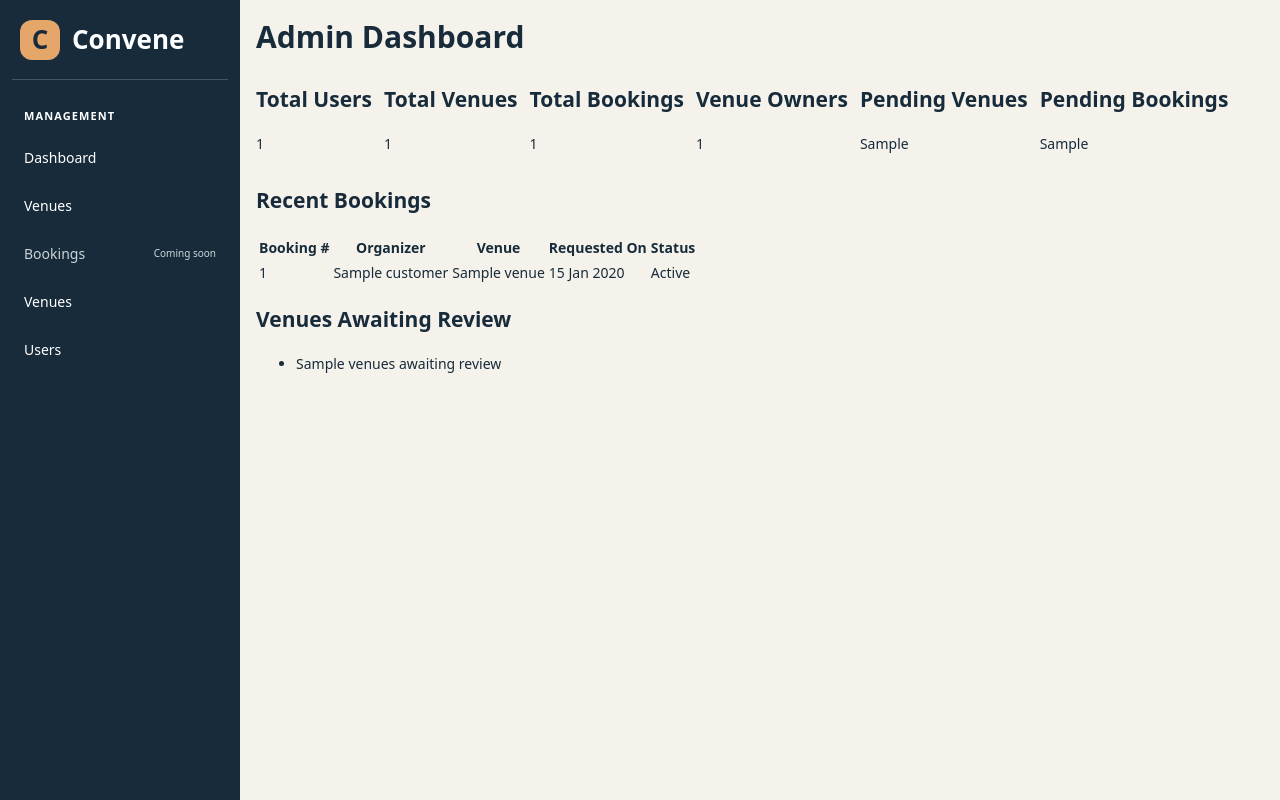
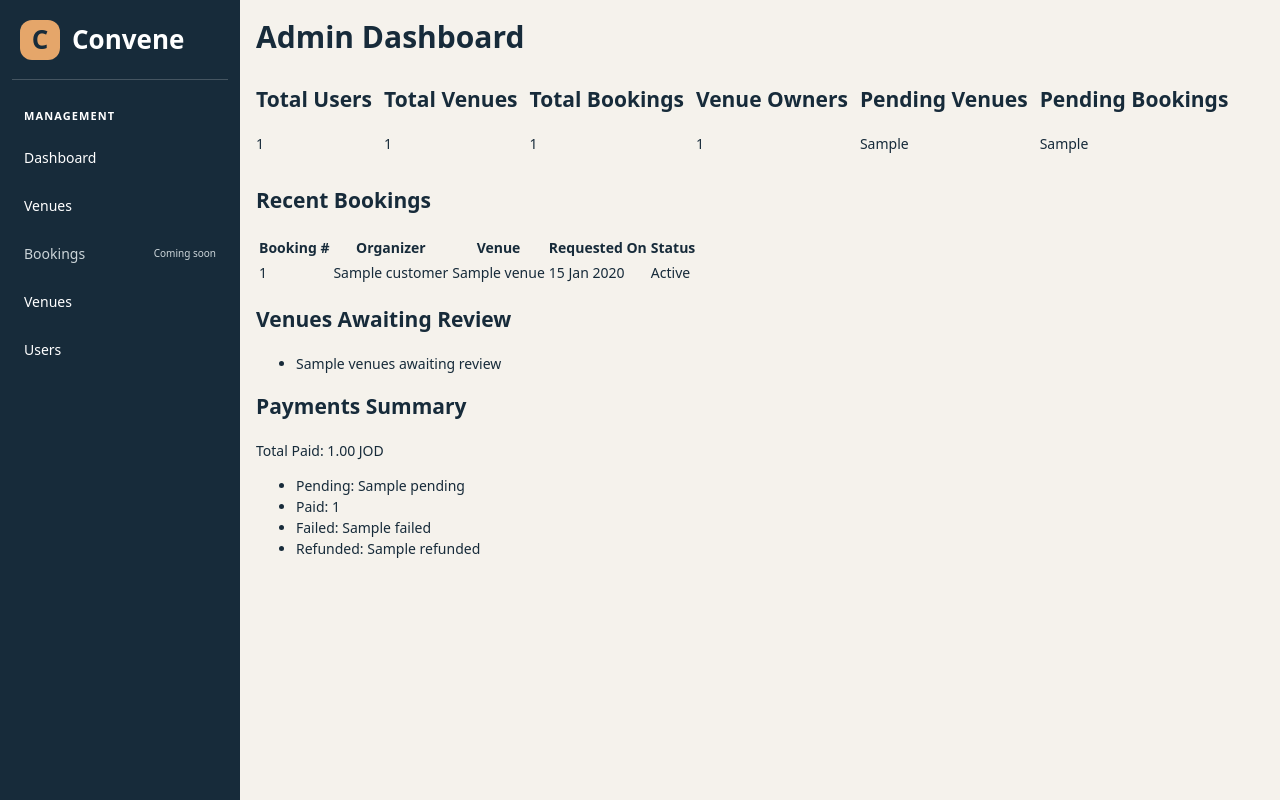
Before and after one commit to alzghoulraghad151/Booking-Venue, a Laravel app: template resources/views/admin/dashboard.blade.php in a window 1280 px wide. Run offline with Laravel 12, Linux system fonts and the light colour scheme; the template is opened without the code that fills it: most values are stand-ins (such as "Sample title", 1, 10 or a date in 2020).

Commit message:
Add payment summary to admin dashboard

```diff
--- a/resources/views/admin/dashboard.blade.php
+++ b/resources/views/admin/dashboard.blade.php
@@ -79,4 +79,16 @@
     </ul>
 </section>
 
+<section>
+    <h2>Payments Summary</h2>
+    <p>Total Paid: {{ number_format($totalPaid, 2) }} JOD</p>
+
+    <ul>
+    <li>Pending: {{ $paymentCounts['pending'] ?? 0 }}</li>
+    <li>Paid: {{ $paymentCounts['paid'] ?? 0 }}</li>
+    <li>Failed: {{ $paymentCounts['failed'] ?? 0 }}</li>
+    <li>Refunded: {{ $paymentCounts['refunded'] ?? 0 }}</li>
+</ul>
+</section>
+
 @endsection
```
Also changed, not shown: app/Http/Controllers/Admin/AdminDashboardController.php (+12 -1 lines).
